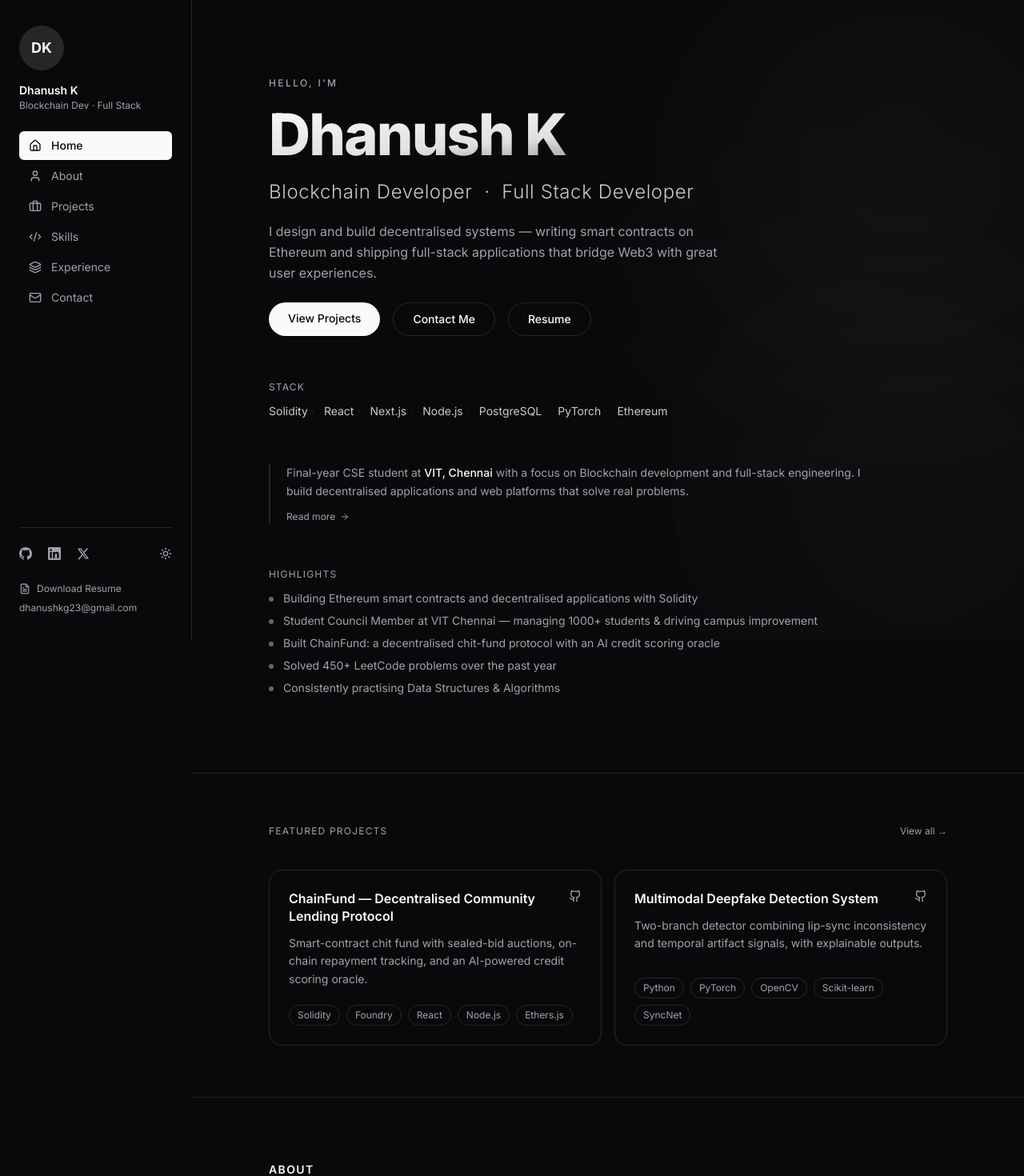
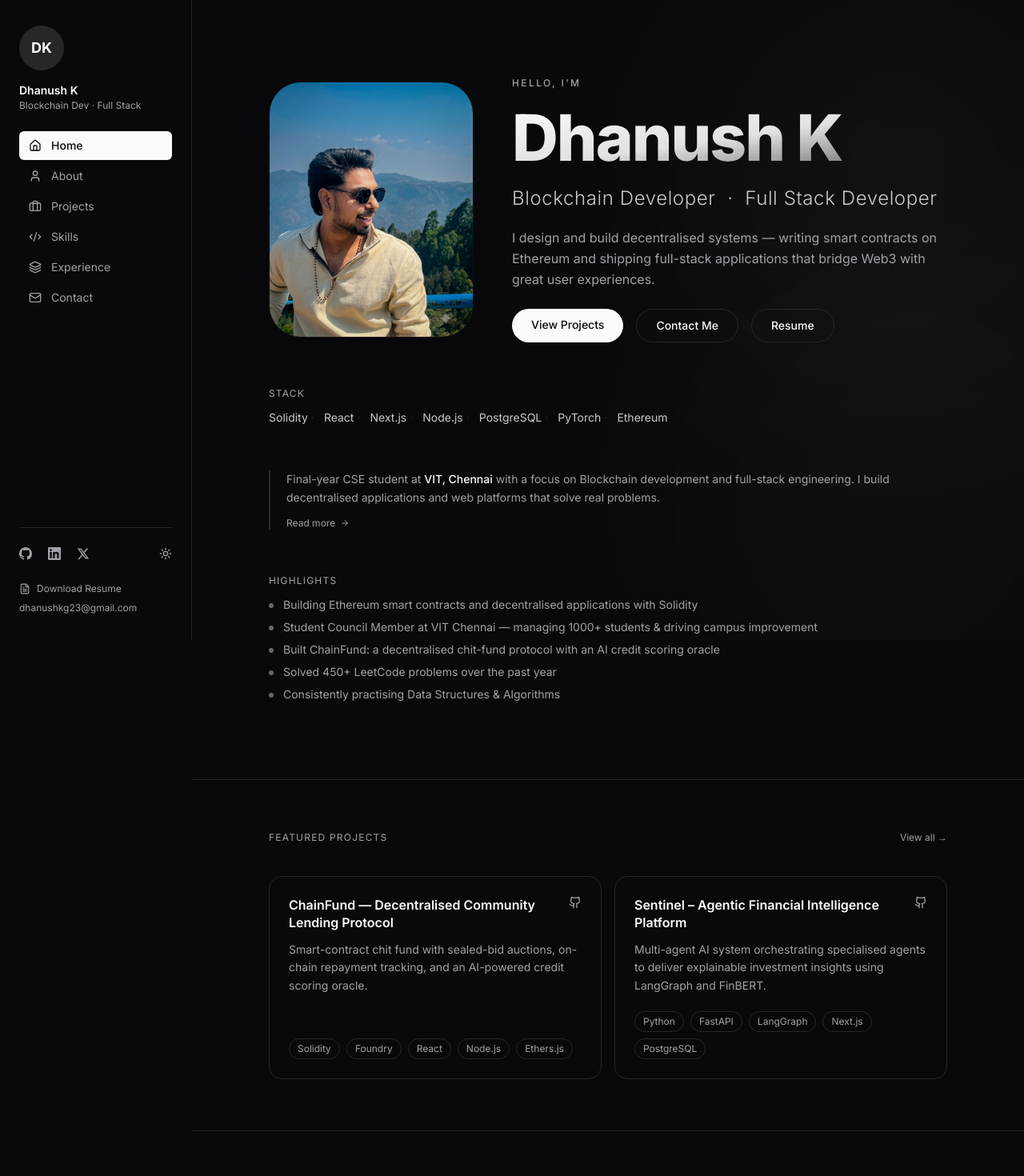
Before and after one commit to dhanushh00/Dhanush-K, a Next.js app: page / in a window 1280 px wide. Shown: the top 1470 px of the page at 80% size. Built offline with nearby package versions, Linux system fonts and the light colour scheme.

Commit message:
feat: Update portfolio content and layout adjustments
- Added profile image and changed Hero section layout

- Updated CGPA to 8.63

- Replaced Deepfake project with Sentinel platform

- Updated uploaded resume PDF

```diff
--- a/src/components/sections/Experience.tsx
+++ b/src/components/sections/Experience.tsx
@@ -31,7 +31,7 @@ const education = [
         degree: "B.Tech – Computer Science and Engineering (Core)",
         institution: "Vellore Institute of Technology, Chennai",
         period: "Aug 2023 – Jul 2027",
-        detail: "CGPA: 8.54",
+        detail: "CGPA: 8.63",
     },
     {
         degree: "Class XII",
@@ -50,7 +50,6 @@ const education = [
 const certifications = [
     "Introduction to Generative AI – IBM (2024)",
     "Fundamentals of DevOps – IBM (2024)",
-    "Generative AI – Oracle (2025)",
 ];
 
 function Label({ children }: { children: React.ReactNode }) {
--- a/src/components/sections/FeaturedProjects.tsx
+++ b/src/components/sections/FeaturedProjects.tsx
@@ -12,9 +12,9 @@ const featured = [
         live: null,
     },
     {
-        title: "Multimodal Deepfake Detection System",
-        description: "Two-branch detector combining lip-sync inconsistency and temporal artifact signals, with explainable outputs.",
-        tech: ["Python", "PyTorch", "OpenCV", "Scikit-learn", "SyncNet"],
+        title: "Sentinel – Agentic Financial Intelligence Platform",
+        description: "Multi-agent AI system orchestrating specialised agents to deliver explainable investment insights using LangGraph and FinBERT.",
+        tech: ["Python", "FastAPI", "LangGraph", "Next.js", "PostgreSQL"],
         github: "https://github.com/dhanushkg23",
         live: null,
     },
--- a/src/components/sections/Hero.tsx
+++ b/src/components/sections/Hero.tsx
@@ -32,24 +32,38 @@ export function Hero() {
                 variants={container}
                 initial="hidden"
                 animate="visible"
-                className="max-w-3xl w-full flex flex-col gap-14"
+                className="max-w-5xl w-full flex flex-col gap-14"
             >
                 {/* Identity block */}
-                <div className="flex flex-col gap-5">
-                    <motion.p variants={fadeUp} className="text-xs text-muted-foreground tracking-[0.2em] uppercase font-medium">
+                <div className="flex flex-col md:flex-row gap-10 md:gap-12 items-center justify-between">
+                    {/* Image */}
+                    <motion.div variants={fadeUp} className="shrink-0 relative group">
+                        <div className="relative w-48 h-64 sm:w-56 sm:h-72 md:w-64 md:h-80 rounded-[2.5rem] overflow-hidden border border-border/30 bg-background shadow-xl">
+                            {/* The Image */}
+                            <img
+                                src="/profile.jpg"
+                                alt="Dhanush K"
+                                className="relative w-full h-full object-cover transition-transform duration-700 group-hover:scale-105"
+                            />
+                        </div>
+                    </motion.div>
+
+                    {/* Text Content */}
+                    <motion.div variants={fadeUp} className="flex flex-col gap-5 flex-1 text-center md:text-left relative z-10">
+                        <p className="text-xs text-muted-foreground tracking-[0.2em] uppercase font-medium">
                             Hello, I’m
-                    </motion.p>
-                    <motion.h1 variants={fadeUp} className="text-4xl sm:text-5xl md:text-6xl lg:text-7xl font-extrabold leading-none tracking-tight text-transparent bg-clip-text bg-linear-to-br from-foreground via-foreground/90 to-muted-foreground/50">
+                        </p>
+                        <h1 className="text-4xl sm:text-5xl md:text-6xl lg:text-[5rem] font-extrabold leading-none tracking-tight text-transparent bg-clip-text bg-linear-to-br from-foreground via-foreground/90 to-muted-foreground/50">
                             Dhanush K
-                    </motion.h1>
-                    <motion.p variants={fadeUp} className="text-xl md:text-2xl text-foreground/80 font-light tracking-wide">
+                        </h1>
+                        <p className="text-xl md:text-2xl text-foreground/80 font-light tracking-wide">
                             Blockchain Developer &nbsp;·&nbsp; Full Stack Developer
-                    </motion.p>
-                    <motion.p variants={fadeUp} className="text-base text-muted-foreground leading-relaxed max-w-xl">
+                        </p>
+                        <p className="text-base text-muted-foreground leading-relaxed max-w-xl mx-auto md:mx-0">
                             I design and build decentralised systems — writing smart contracts on Ethereum and shipping full-stack applications that bridge Web3 with great user experiences.
-                    </motion.p>
+                        </p>
 
-                    <motion.div variants={fadeUp} className="flex gap-4 flex-wrap pt-1">
+                        <div className="flex gap-4 flex-wrap pt-1 justify-center md:justify-start">
                             <a href="#projects" className="px-6 py-2.5 rounded-full bg-foreground text-background text-sm font-medium hover:opacity-75 transition-opacity">
                                 View Projects
                             </a>
@@ -64,6 +78,7 @@ export function Hero() {
                             >
                                 Resume
                             </a>
+                        </div>
                     </motion.div>
                 </div>
 
--- a/src/components/sections/Projects.tsx
+++ b/src/components/sections/Projects.tsx
@@ -24,10 +24,10 @@ const projects: Project[] = [
         category: "Blockchain",
     },
     {
-        title: "Multimodal Deepfake Detection System",
+        title: "Sentinel – Agentic Financial Intelligence Platform",
         description:
-            "Two-branch deepfake detector combining lip-sync inconsistency analysis and temporal artifact detection, with explainable outputs for human-readable reasoning.",
-        tech: ["Python", "PyTorch", "OpenCV", "Scikit-learn", "SyncNet"],
+            "Multi-agent AI system using LangGraph orchestrating 5 specialised agents for news, sentiment, technical analysis, and risk to deliver explainable investment insights.",
+        tech: ["Python", "FastAPI", "LangGraph", "Next.js", "TypeScript", "PostgreSQL"],
         github: "https://github.com/dhanushkg23",
         live: null,
         category: "AI/ML",
```
Also changed, not shown: public/profile.jpg (added), 1 other file (tests, documents, lock files or other folders). Lines whose indentation alone changed are shown as unchanged.
